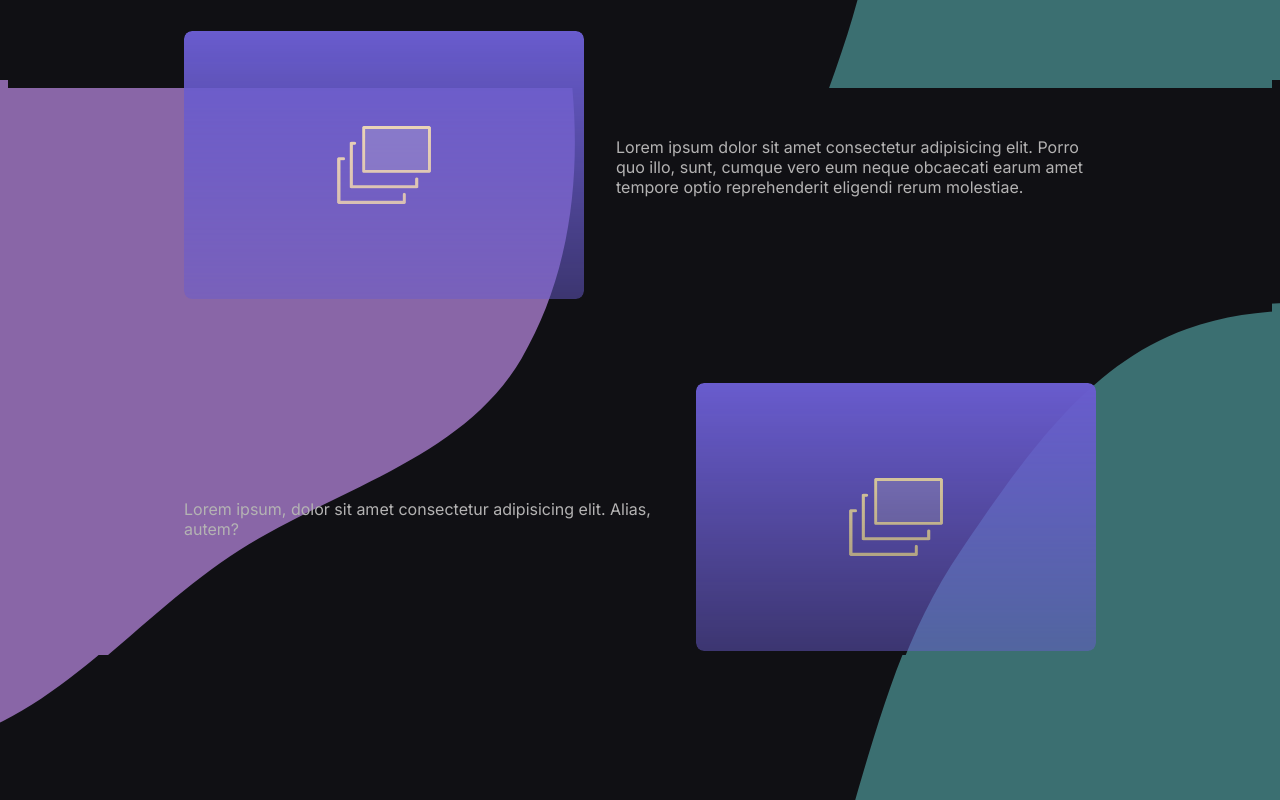
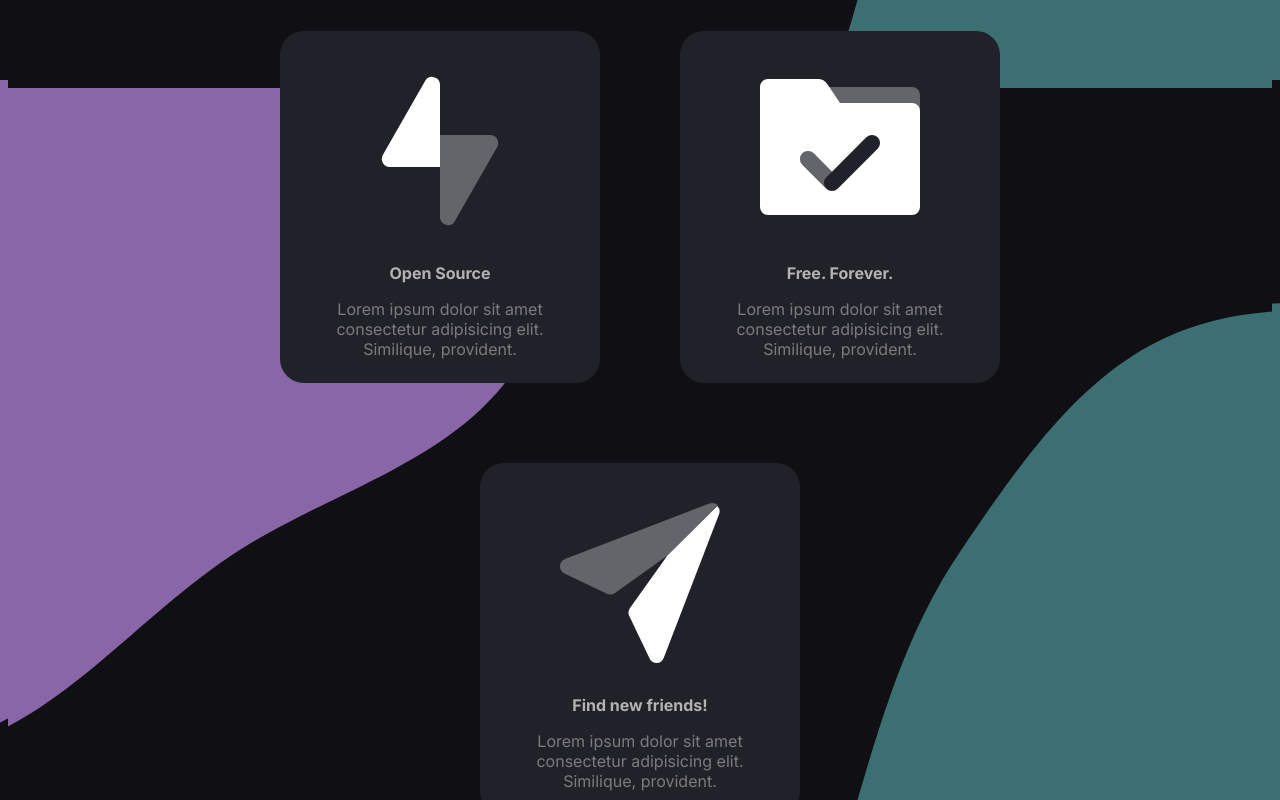
Before and after one commit to Lightable/lightable.app, a SvelteKit app: page / in a window 1280 px wide. Shown: the part 720-1520 px from the top of the page. Built offline with nearby package versions, Linux system fonts and the light colour scheme.

Commit message:
fix: better features section

```diff
--- a/src/components/Features.svelte
+++ b/src/components/Features.svelte
@@ -1,52 +1,73 @@
 <div class="features">
     <div class="feature">
-        <div class="image-container">
-            <img class="feature-image" src="/placeholder-image.png" alt="Placeholder">
+        <svg xmlns="http://www.w3.org/2000/svg" viewBox="0 0 24 24"><defs><style>.cls-1{opacity:0.3;}</style></defs><g id="Abstract_Elements" data-name="Abstract Elements"><g id="abs001-049"><g id="abs021-030"><g id="abs023"><path class="cls-1" d="M12,20.39a1,1,0,0,0,1.79.47l5.36-9.37A1,1,0,0,0,18.28,10H12Z"/><path d="M12,3.61a1,1,0,0,0-1.79-.47L4.85,12.51A1,1,0,0,0,5.72,14H12Z"/></g></g></g></g></svg>
+        <div class="title">
+            <p>Open Source</p>
         </div>
-        <p class="feature-desc">
-            Lorem ipsum dolor sit amet consectetur adipisicing elit. Porro quo illo, sunt, cumque vero eum neque obcaecati earum amet tempore optio reprehenderit eligendi rerum molestiae.
-        </p>
+        <div class="description">
+            <p>
+                Lorem ipsum dolor sit amet consectetur adipisicing elit. Similique, provident.
+            </p>
+        </div>
     </div>
     <div class="feature">
-        <p class="feature-desc">
-            Lorem ipsum, dolor sit amet consectetur adipisicing elit. Alias, autem?
-        </p>
-        <div class="image-container">
-            <img class="feature-image" src="/placeholder-image.png" alt="Placeholder">
+        <svg xmlns="http://www.w3.org/2000/svg" viewBox="0 0 24 24"><defs><style>.cls-1{opacity:0.3;}</style></defs><g id="Files_and_folders" data-name="Files and folders"><g id="fil011-020"><g id="fil016"><path class="cls-1" d="M10,4H21a1,1,0,0,1,1,1V7a0,0,0,0,1,0,0H10a0,0,0,0,1,0,0V4A0,0,0,0,1,10,4Z"/><path class="cls-1" d="M10.29,15.29l.71-.7-2.29-2.3a1,1,0,1,0-1.42,1.42l3,3A1,1,0,0,1,10.29,15.29Z"/><path d="M10.43,3.65,12,6h9a1,1,0,0,1,1,1V19a1,1,0,0,1-1,1H3a1,1,0,0,1-1-1V4A1,1,0,0,1,3,3H9.22A1.44,1.44,0,0,1,10.43,3.65Zm1.28,13.06,5-5a1,1,0,0,0-1.42-1.42L11,14.59l-2.29-2.3a1,1,0,1,0-1.42,1.42l3,3a1,1,0,0,0,1.42,0Z"/></g></g></g></svg>
+        <div class="title">
+            <p>Free. Forever.</p>
+        </div>
+        <div class="description">
+            <p>
+                Lorem ipsum dolor sit amet consectetur adipisicing elit. Similique, provident.
+            </p>
+        </div>
+    </div>
+    <div class="feature">
+        <svg id="General" xmlns="http://www.w3.org/2000/svg" viewBox="0 0 24 24"><defs><style>.cls-1{opacity:0.3;}</style></defs><g id="gen011-020"><g id="gen016"><path d="M15.43,8.57l-4.68,6.57a1,1,0,0,0-.09,1l2.54,5.31a1,1,0,0,0,.88.56h0a1,1,0,0,0,.88-.63l6.93-18a1,1,0,0,0-.22-1Z"/><path class="cls-1" d="M20.67,2.06,2.63,9A1,1,0,0,0,2,9.88a1,1,0,0,0,.56.92l5.31,2.54a1,1,0,0,0,1-.09l6.57-4.68,6.28-6.28A1,1,0,0,0,20.67,2.06Z"/></g></g></svg>
+        <div class="title">
+            <p>Find new friends!</p>
+        </div>
+        <div class="description">
+            <p>
+                Lorem ipsum dolor sit amet consectetur adipisicing elit. Similique, provident.
+            </p>
         </div>
     </div>
 </div>
 
+
 <style lang="scss" scoped>
     .features {
         display: flex;
-		flex-direction: column;
+		flex-direction: row;
         align-items: center;
+        flex-wrap: wrap;
+        justify-content: center;
         gap: 5em;
     }
+    path { fill: white;}
     .feature {
         display: flex;
-        flex-direction: row;
+        flex-direction: column;
         justify-content: space-between;
         align-items: center;
         word-wrap: break-word;
-        gap: 2em;
-        .image-container {
-            .feature-image {
-                max-width: 400px;
-                border-radius: .5em;
-                -webkit-mask-image:-webkit-gradient(linear, left top, left bottom, from(rgba(0,0,0,1)), to(rgba(0,0,0,0.5)));
-                mask-image: linear-gradient(to bottom, rgba(0,0,0,1), rgba(0,0,0,0.5));
-            }
+        gap: 1em;
+        width: 20em;
+        min-width: 20em;
+        height: 22em;
+        background-color: rgb(33, 34, 41);
+        border-radius: 1.5em;
+        padding: 1.5em;
+        .title {
+            font-weight: bold;
+            color: var(--color-primary);
         }
-        .feature-desc {
-            color: var(--color-primary)
+        .description {
+            text-align: center;
+            color: var(--color-secondary);
         }
     }
     @media screen and (max-width: 523px) {
         /* Mobile */
-        .feature {
-            flex-wrap: wrap;
-        }
     }
 </style>
```
